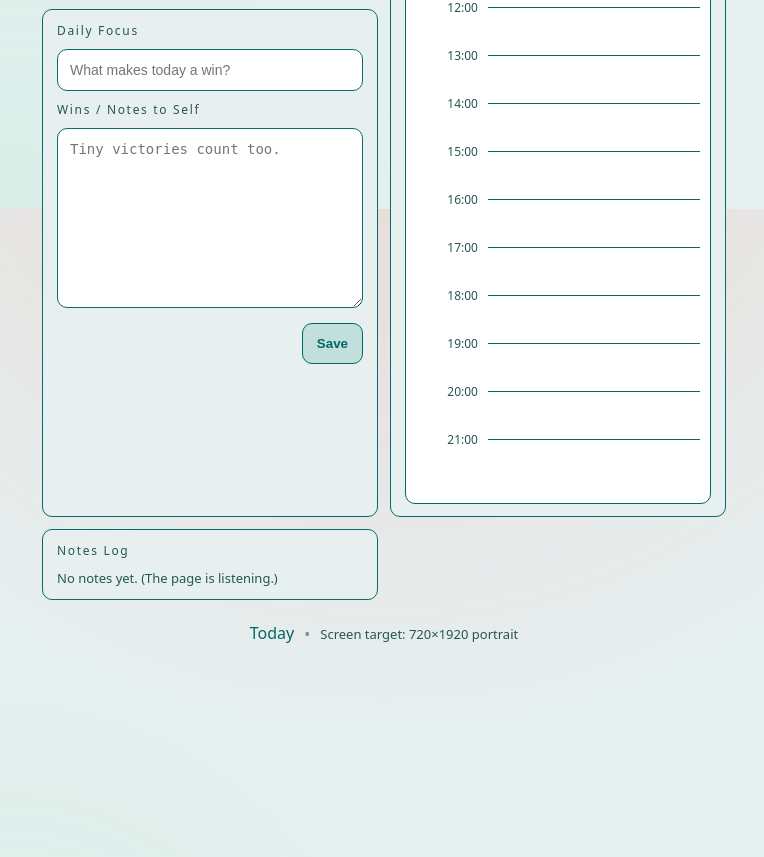
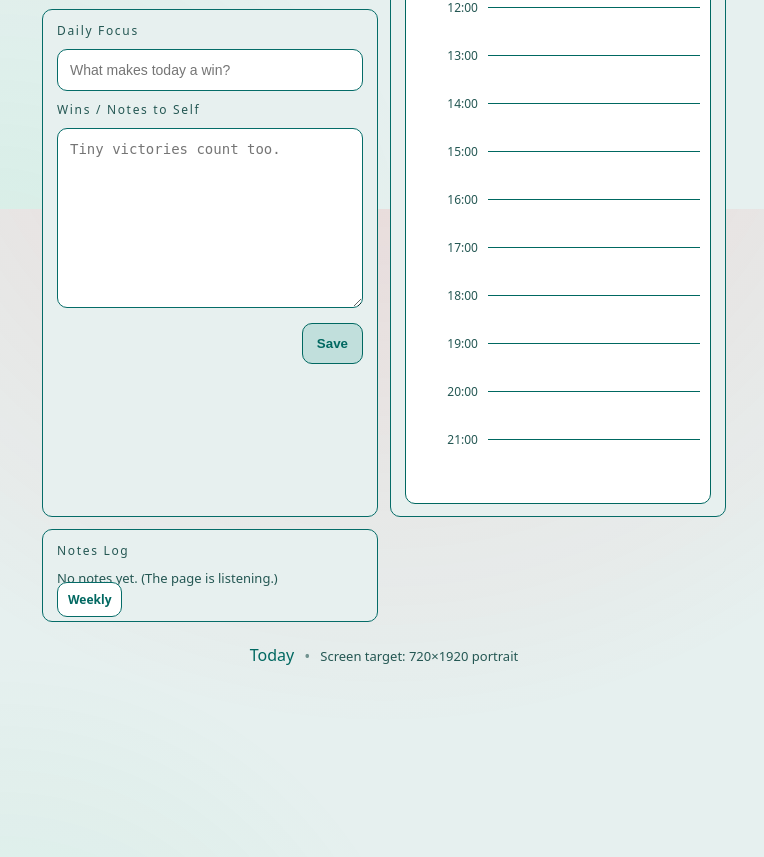
Before and after one commit to andyleer/miniFranklin, a Flask app: page /day/today in a window 1280 px wide. Shown: the part 591-1448 px from the top of the page, without its empty margins (256-1020 px from the left). Run offline with Flask 3, Linux system fonts and the light colour scheme; data comes from the database, SQL or seed files in the repository; data that the repository does not hold is empty.

Commit message:
Update day.html

```diff
--- a/app/templates/day.html
+++ b/app/templates/day.html
@@ -147,6 +147,7 @@
         <div class="muted">No notes yet. (The page is listening.)</div>
       {% endfor %}
     </div>
+    <a class="wkbtn" href="{{ url_for('main.week_view', week_str='current') }}">Weekly</a>
   </section>
 </main>
 
```
